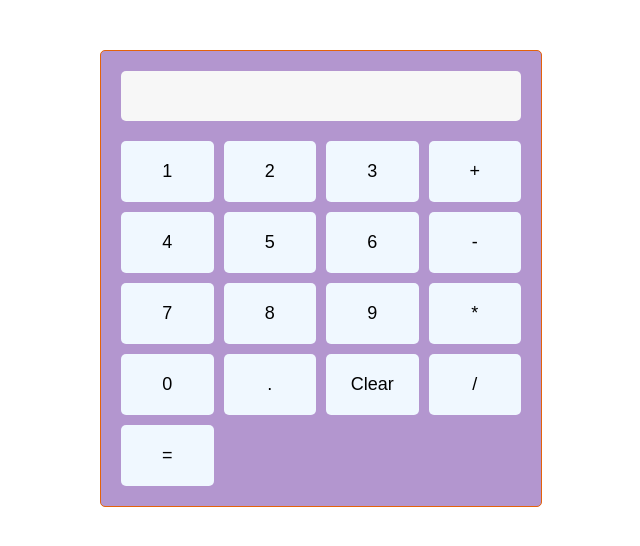
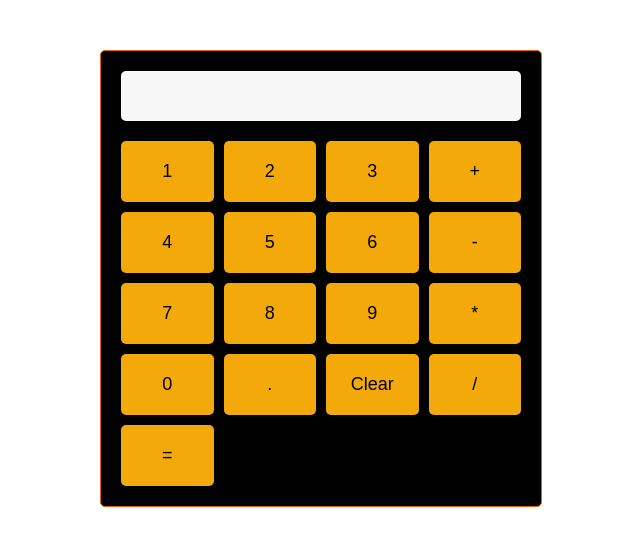
Before and after one commit to Saravjeet0806/calculator-app-reactjs, a React (Create React App) app: page / in a window 1280 px wide. Shown: the top 546 px of the page, without its empty margins (319-959 px from the left). Built offline with nearby package versions, Linux system fonts and the light colour scheme.

Commit message:
modified background color

```diff
--- a/src/Calculator.css
+++ b/src/Calculator.css
@@ -3,7 +3,7 @@
     margin: 50px auto;
     padding: 20px;
     border: 1px solid rgb(228, 98, 11);
-    background-color: rgb(179, 150, 207);
+    background-color: rgb(1, 1, 1);
     border-radius: 5px;
     text-align: center;
 }
@@ -29,7 +29,7 @@ button{
     padding: 20px;
     font-size: 18px;
     cursor: pointer;
-    background-color: aliceblue;
+    background-color: rgb(243, 169, 10);
     border: none;
     border-radius: 5px;
 }
```
